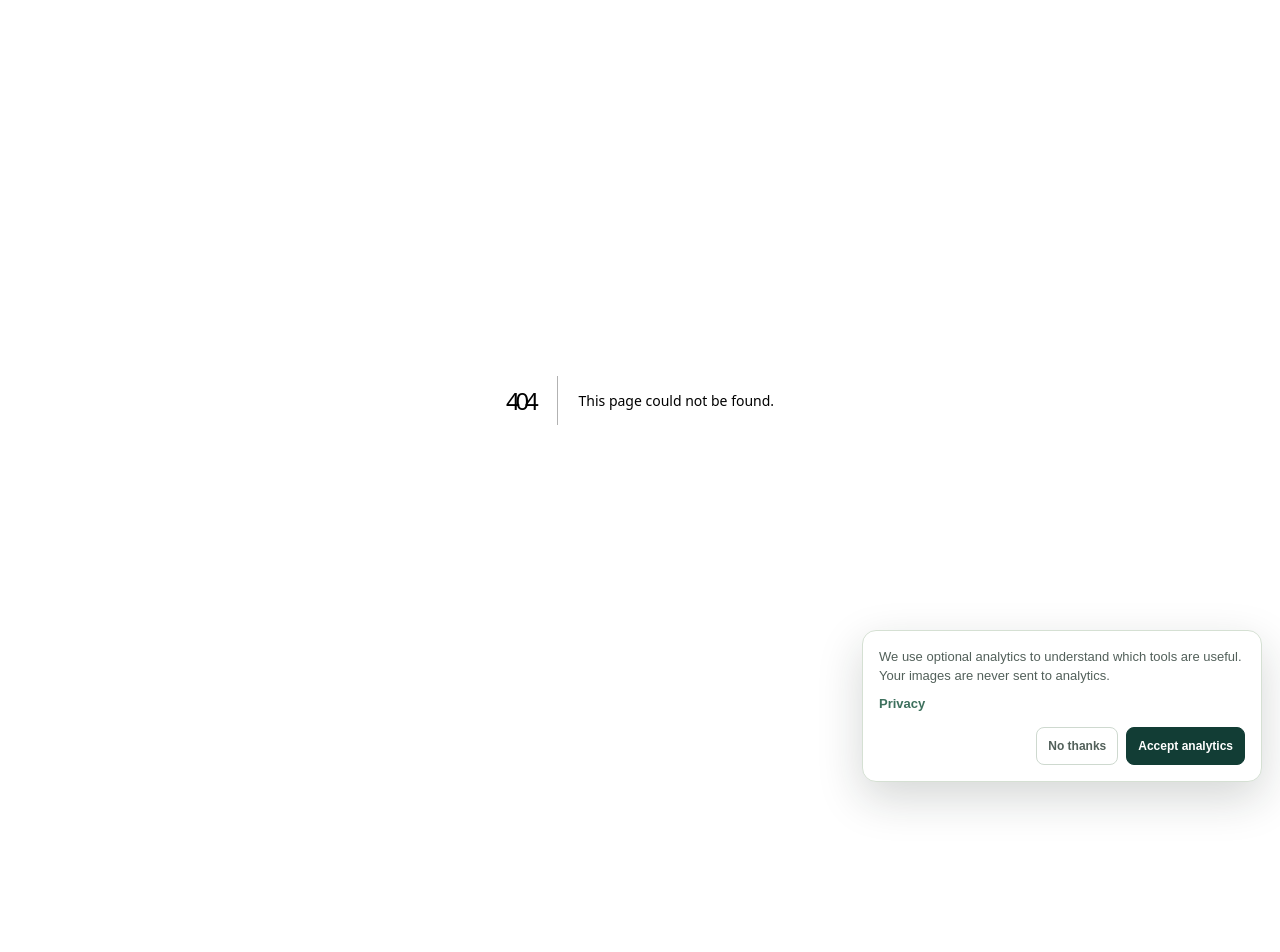
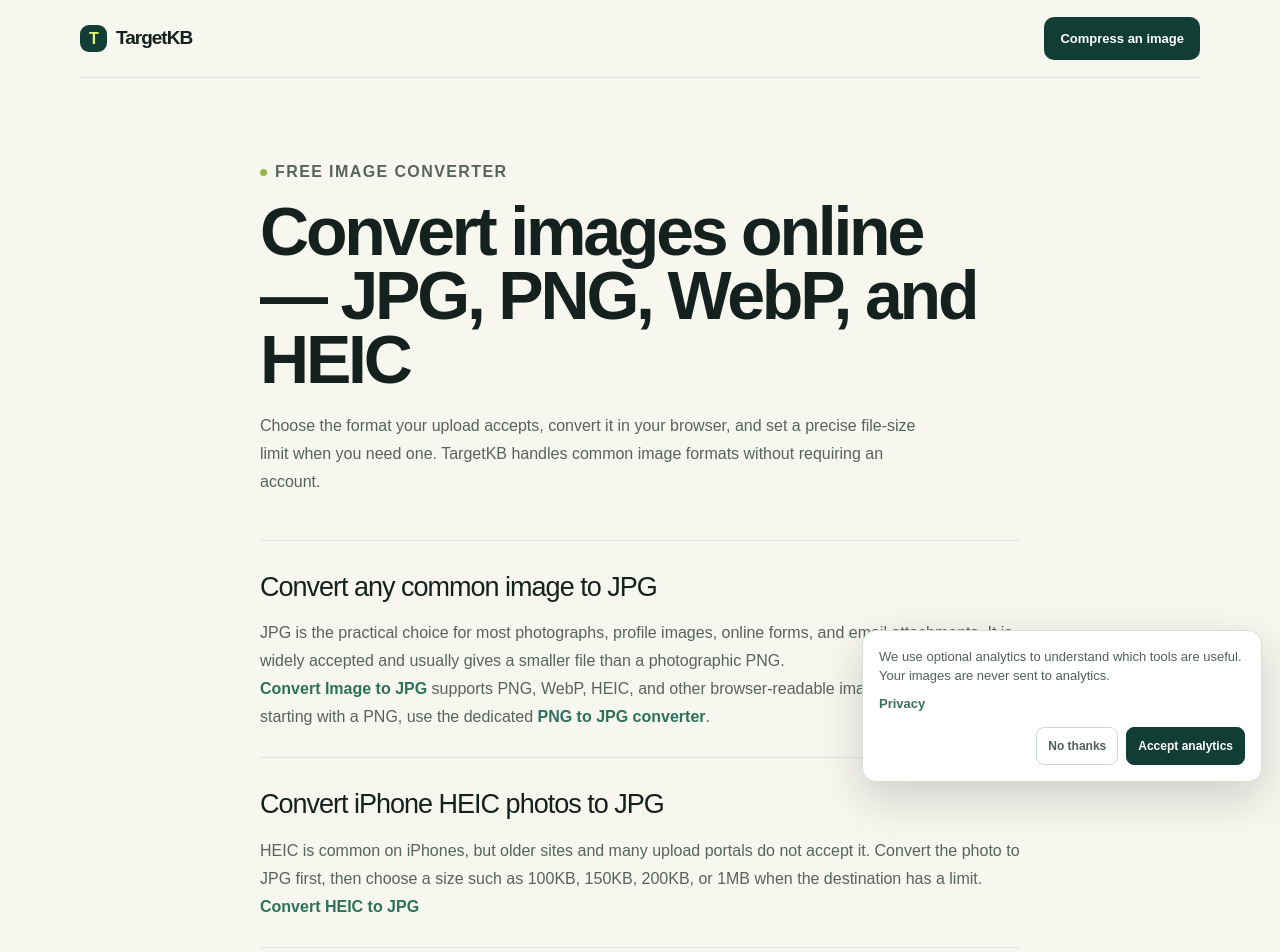
Before and after one commit to zq4034698/targetkb, a Next.js app: page /image-converter in a window 1280 px wide. Before the commit this address had no page. Shown: the top 952 px of the page. Before the commit the page ends 800 px from the top, so only its background shows below. Built offline with nearby package versions, Linux system fonts and the light colour scheme.

Commit message:
Add image converter topic hub

```diff
--- /dev/null
+++ b/app/image-converter/page.tsx
@@ -0,0 +1,23 @@
+import type { Metadata } from 'next';
+import GuideArticle from '../components/GuideArticle';
+
+export const metadata: Metadata = {
+  title: 'Free Image Converter — JPG, PNG, WebP & HEIC | TargetKB',
+  description: 'Convert images online for free. Change PNG, WebP, HEIC, and JPG files in your browser, then compress them to an exact KB or MB limit.',
+  alternates: { canonical: '/image-converter' },
+};
+
+export default function Page() {
+  return <GuideArticle
+    label="Free image converter"
+    title="Convert images online — JPG, PNG, WebP, and HEIC"
+    intro="Choose the format your upload accepts, convert it in your browser, and set a precise file-size limit when you need one. TargetKB handles common image formats without requiring an account."
+    sections={[
+      { heading: 'Convert any common image to JPG', body: <><p>JPG is the practical choice for most photographs, profile images, online forms, and email attachments. It is widely accepted and usually gives a smaller file than a photographic PNG.</p><p><a href="/convert-image-to-jpg">Convert Image to JPG</a> supports PNG, WebP, HEIC, and other browser-readable image formats. If you are starting with a PNG, use the dedicated <a href="/convert-png-to-jpg">PNG to JPG converter</a>.</p></> },
+      { heading: 'Convert iPhone HEIC photos to JPG', body: <><p>HEIC is common on iPhones, but older sites and many upload portals do not accept it. Convert the photo to JPG first, then choose a size such as 100KB, 150KB, 200KB, or 1MB when the destination has a limit.</p><p><a href="/convert-heic-to-jpg">Convert HEIC to JPG</a></p></> },
+      { heading: 'Make modern WebP images for websites', body: <><p>WebP is useful when you control the website and want smaller modern image files. It works especially well for many web images, while JPG remains the safer default for broad compatibility.</p><p><a href="/convert-image-to-webp">Convert Image to WebP</a></p></> },
+      { heading: 'Convert JPG to PNG when you need PNG output', body: <><p>PNG can be useful for screenshots, graphics, and workflows that require lossless output. It may be larger than JPG, so confirm the upload limit after converting.</p><p><a href="/convert-jpg-to-png">Convert JPG to PNG</a></p></> },
+      { heading: 'Choose the format and size together', body: <><p>Changing an extension is not the same as converting an image. Use a real converter, then set the exact file-size target required by your form or site. For photos, JPG plus a sensible size limit is usually the easiest path.</p><p>Need to fit a strict limit? Start with <a href="/compress-image-to-100kb">100KB</a>, <a href="/compress-image-to-150kb">150KB</a>, <a href="/compress-image-to-200kb">200KB</a>, or <a href="/compress-image-to-1mb">1MB</a>.</p></> },
+    ]}
+  />;
+}
--- a/app/page.tsx
+++ b/app/page.tsx
@@ -151,7 +151,7 @@
     </section>
     <section className="proof wrap" id="how">{t.steps.map((step, index) => <div key={step[0]}><span className="number">0{index + 1}</span><h2>{step[0]}</h2><p>{step[1]}</p></div>)}</section>
     <section className="size-section" id="popular"><div className="wrap"><div className="section-heading"><div><span className="eyebrow"><span /> {t.built}</span><h2>{t.popularTitle}</h2></div><p>{t.popularIntro}</p></div><div className="size-grid">{[{ size: '20KB', href: '/compress-image-to-20kb' }, { size: '50KB', href: '/compress-image-to-50kb' }, { size: '100KB', href: '/compress-image-to-100kb' }, { size: '150KB', href: '/compress-image-to-150kb' }, { size: '200KB', href: '/compress-image-to-200kb' }, { size: '500KB', href: '/compress-image-to-500kb' }, { size: '1MB', href: '/compress-image-to-1mb' }].map((item, index) => <a className="size-card" key={item.size} href={item.href}><strong>{item.size}</strong><span>{t.uses[index] ?? t.uses[t.uses.length - 1]}</span><i>↗</i></a>)}</div></div></section>
-    <section className="workflow-section wrap"><div className="section-heading"><div><span className="eyebrow"><span /> {language === 'en' ? 'Start with a real task' : language === 'zh-CN' ? '按真实需求开始' : '按真實需求開始'}</span><h2>{language === 'en' ? 'Popular upload workflows' : language === 'zh-CN' ? '常见上传场景' : '常見上傳情境'}</h2></div><p>{language === 'en' ? 'Open a preconfigured tool for the job you are trying to finish.' : language === 'zh-CN' ? '按你的实际任务进入工具，无需从零设置。' : '依你的實際任務進入工具，無需從零設定。'}</p></div><div className="workflow-grid"><a href="/compress-image-for-email"><strong>For email</strong><span>1 MB starting target</span></a><a href="/convert-image-to-jpg"><strong>Convert image to JPG</strong><span>PNG, WebP, or HEIC to JPG</span></a><a href="/compress-image-to-1mb"><strong>Compress photo to 1MB</strong><span>For uploads and sharing</span></a><a href="/compress-image-for-wordpress"><strong>For WordPress</strong><span>200 KB starting target</span></a><a href="/compress-image-for-job-application"><strong>For job application</strong><span>Resize, crop, compress</span></a><a href="/compress-image-for-online-form"><strong>For online form</strong><span>100 KB starting target</span></a></div></section>
+    <section className="workflow-section wrap"><div className="section-heading"><div><span className="eyebrow"><span /> {language === 'en' ? 'Start with a real task' : language === 'zh-CN' ? '按真实需求开始' : '按真實需求開始'}</span><h2>{language === 'en' ? 'Popular upload workflows' : language === 'zh-CN' ? '常见上传场景' : '常見上傳情境'}</h2></div><p>{language === 'en' ? 'Open a preconfigured tool for the job you are trying to finish.' : language === 'zh-CN' ? '按你的实际任务进入工具，无需从零设置。' : '依你的實際任務進入工具，無需從零設定。'}</p></div><div className="workflow-grid"><a href="/compress-image-for-email"><strong>For email</strong><span>1 MB starting target</span></a><a href="/convert-image-to-jpg"><strong>Convert image to JPG</strong><span>PNG, WebP, or HEIC to JPG</span></a><a href="/image-converter"><strong>Image converter</strong><span>JPG, PNG, WebP, and HEIC</span></a><a href="/compress-image-to-1mb"><strong>Compress photo to 1MB</strong><span>For uploads and sharing</span></a><a href="/compress-image-for-wordpress"><strong>For WordPress</strong><span>200 KB starting target</span></a><a href="/compress-image-for-job-application"><strong>For job application</strong><span>Resize, crop, compress</span></a><a href="/compress-image-for-online-form"><strong>For online form</strong><span>100 KB starting target</span></a></div></section>
     <section className="privacy wrap" id="privacy"><div className="lock">⌁</div><div><span className="eyebrow"><span /> {t.private}</span><h2>{t.privacyTitle}</h2><p>{t.privacyText}</p></div><div className="stat"><strong>0</strong><span>{t.stored}</span></div></section>
     <footer className="footer wrap"><a className="brand" href="#top"><span className="brand-mark">T</span>TargetKB</a><p>{t.footer}</p><div className="footer-links"><a href="/privacy">Privacy</a><a href="/terms">Terms</a></div><span>© 2026 TargetKB</span></footer>
   </main>;
--- a/app/sitemap.ts
+++ b/app/sitemap.ts
@@ -26,6 +26,7 @@
     { url: `${base}/resize-photo-for-visa-application`, lastModified: new Date(), changeFrequency: 'weekly', priority: 0.9 },
     { url: `${base}/resize-photo-for-job-application`, lastModified: new Date(), changeFrequency: 'weekly', priority: 0.85 },
     { url: `${base}/convert-image-to-jpg`, lastModified: new Date(), changeFrequency: 'weekly', priority: 0.9 },
+    { url: `${base}/image-converter`, lastModified: new Date(), changeFrequency: 'weekly', priority: 0.85 },
     { url: `${base}/convert-png-to-jpg`, lastModified: new Date(), changeFrequency: 'weekly', priority: 0.85 },
     { url: `${base}/convert-image-to-webp`, lastModified: new Date(), changeFrequency: 'weekly', priority: 0.85 },
     { url: `${base}/convert-jpg-to-png`, lastModified: new Date(), changeFrequency: 'weekly', priority: 0.8 },
```
